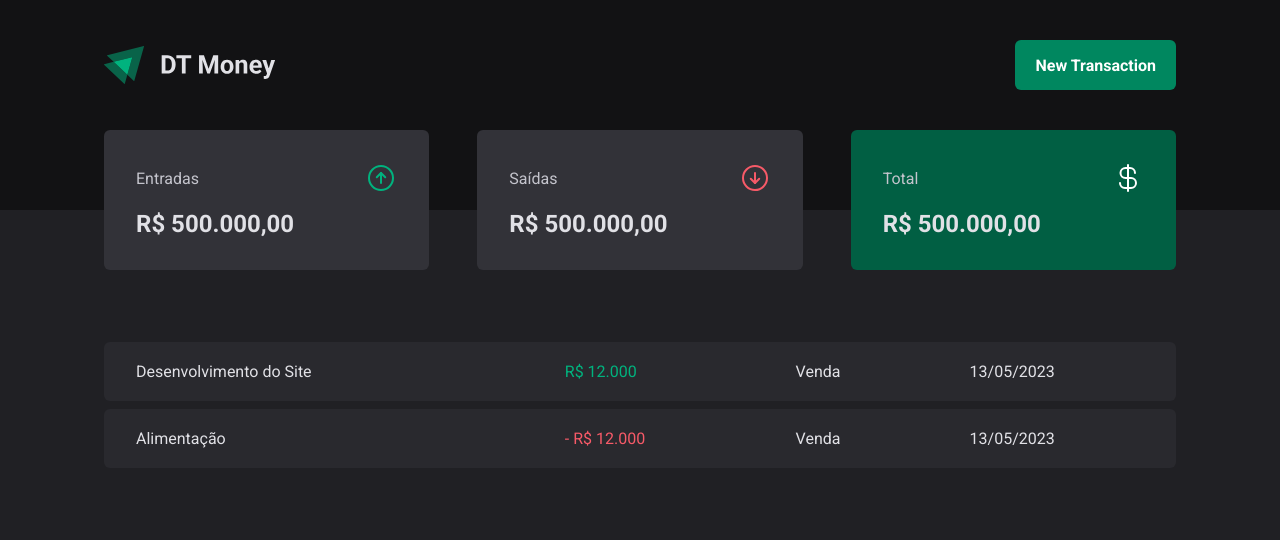
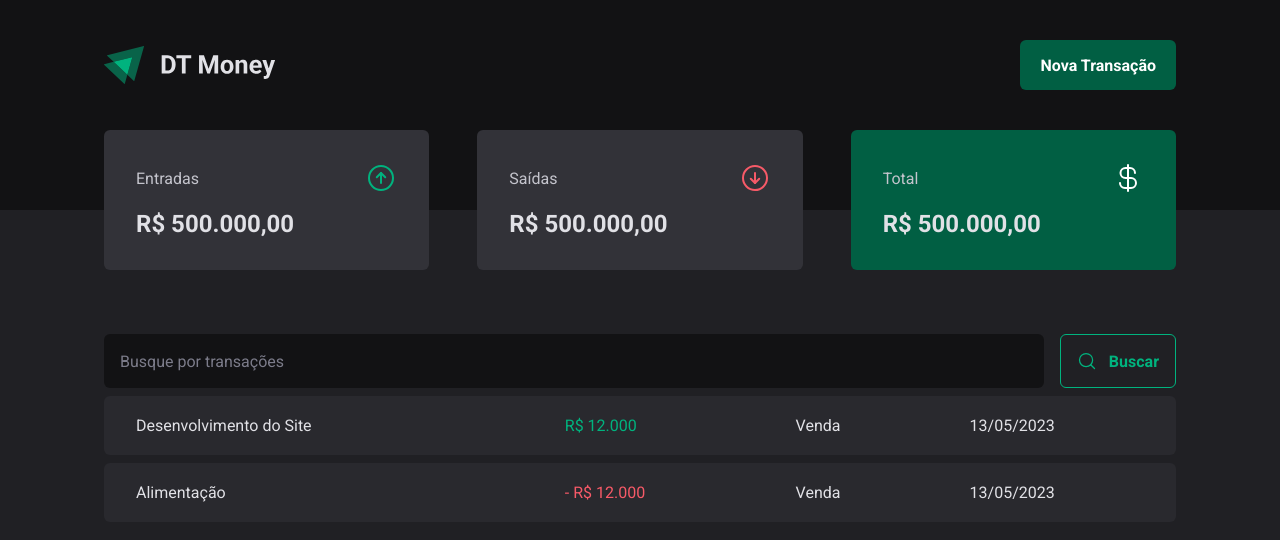
Before and after one commit to jschallenberger/finance-manager, a React (Vite) app: page / in a window 1280 px wide. Shown: the top 540 px of the page. Built offline with nearby package versions, Linux system fonts and the light colour scheme.

Commit message:
Small CSS update and Search Form

```diff
--- a/src/components/Header/index.tsx
+++ b/src/components/Header/index.tsx
@@ -7,7 +7,7 @@
       <HeaderContent>
         <img src={logoImage} alt="Logo" />
 
-        <NewTransactionButton>New Transaction</NewTransactionButton>
+        <NewTransactionButton>Nova Transação</NewTransactionButton>
       </HeaderContent>
     </HeaderContainer>
   )
--- a/src/components/Header/styles.ts
+++ b/src/components/Header/styles.ts
@@ -20,7 +20,7 @@
 export const NewTransactionButton = styled.button`
   height: 50px;
   border: 0;
-  background: ${props=> props.theme["green-500"]};
+  background: ${props=> props.theme["green-700"]};
   color: ${props=> props.theme["white"]};
   font-weight: bold;
   padding: 0 1.25rem;
@@ -28,7 +28,7 @@
   cursor: pointer;
 
   &:hover{
-    background: ${props=> props.theme["green-700"]};
+    background: ${props=> props.theme["green-500"]};
     transition: background-color 0.2s;
   }
 `;
--- /dev/null
+++ b/src/pages/Transactions/SearchForm/index.tsx
@@ -0,0 +1,15 @@
+import { MagnifyingGlass } from "phosphor-react";
+import { SearchFormContainer } from "./styles";
+
+export function SearchForm(){
+  return (
+    <SearchFormContainer>
+      <input type="text" placeholder="Busque por transações" />
+
+      <button type="submit">
+        <MagnifyingGlass size={20}/>
+        Buscar
+      </button>
+    </SearchFormContainer>
+  )
+}
--- /dev/null
+++ b/src/pages/Transactions/SearchForm/styles.ts
@@ -0,0 +1,43 @@
+import { styled } from "styled-components";
+
+export const SearchFormContainer = styled.form`
+  display: flex;
+  gap:1rem;
+
+  input{
+    flex:1;
+    border-radius:6px;
+    border: 0;
+    background: ${props=>props.theme["gray-900"]};
+    color: ${props=>props.theme["gray-300"]};
+    padding:1rem;
+
+    &::placeholder{
+      color: ${props=>props.theme["gray-500"]};
+    }
+  }
+
+  button{
+    display: flex;
+    align-items: center;
+    justify-content: center;
+    gap: 0.75rem;
+
+    border: 0;
+    padding: 1rem;
+    background: transparent;
+    border: 1px solid ${props=>props.theme["green-300"]};
+    color: ${props=>props.theme["green-300"]};
+    font-weight: bold;
+    border-radius: 6px;
+    cursor: pointer;
+
+    &:hover{
+      background: ${props=>props.theme["green-500"]};
+      border: 1px solid ${props=>props.theme["green-500"]};
+      color: ${props=>props.theme["white"]};
+      transition: background-color 0.2s, color 0.2s, border-color 0.2s,
+    }
+
+  }
+`;
--- a/src/pages/Transactions/index.tsx
+++ b/src/pages/Transactions/index.tsx
@@ -1,5 +1,6 @@
 import { Header } from "../../components/Header";
 import { Summary } from "../../components/Summary";
+import { SearchForm } from "./SearchForm";
 import { PriceHighlight, TransactionsContainer, TransactionsTable } from "./styles";
 
 export function Transactions(){
@@ -9,6 +10,7 @@
       <Summary/>
 
     <TransactionsContainer>
+      <SearchForm/>
       <TransactionsTable>
         <tbody>
           <tr>
```
